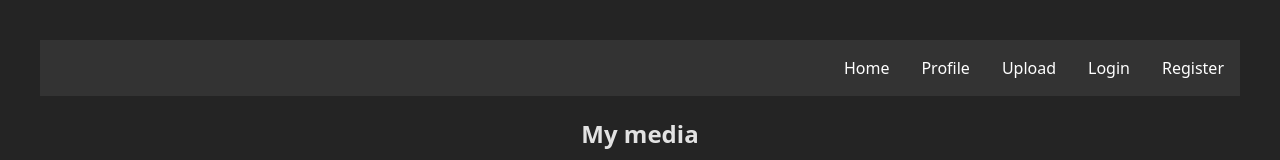
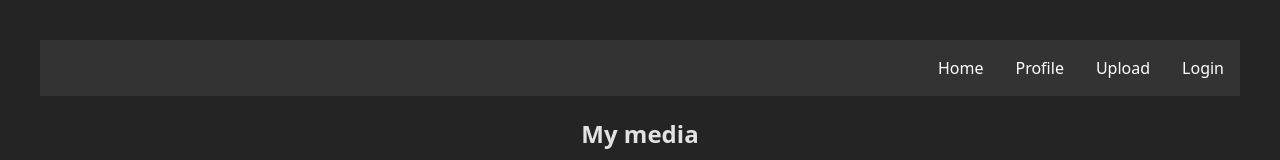
Before and after one commit to Azururu/ReactJS-assignments, a React (Vite) app in the folder wsk-react/: page / in a window 1280 px wide. Shown: the top 160 px of the page. Built offline with nearby package versions, Linux system fonts and the light colour scheme; no server answers.

Commit message:
delete register tab

```diff
--- a/wsk-react/package.json
+++ b/wsk-react/package.json
@@ -25,6 +25,6 @@
     "eslint-plugin-react-refresh": "^0.4.24",
     "globals": "^16.5.0",
     "prettier": "3.6.2",
-    "vite": "^7.2.2"
+    "vite": "^7.2.4"
   }
 }
--- a/wsk-react/src/components/Layout.jsx
+++ b/wsk-react/src/components/Layout.jsx
@@ -18,9 +18,6 @@ const Layout = () => {
             <li>
               <Link to="/login">Login</Link>
             </li>
-            <li>
-              <Link to="/register">Register</Link>
-            </li>
           </ul>
         </nav>
         <main>
```
Also changed, not shown: 1 other file (tests, documents, lock files or other folders).
